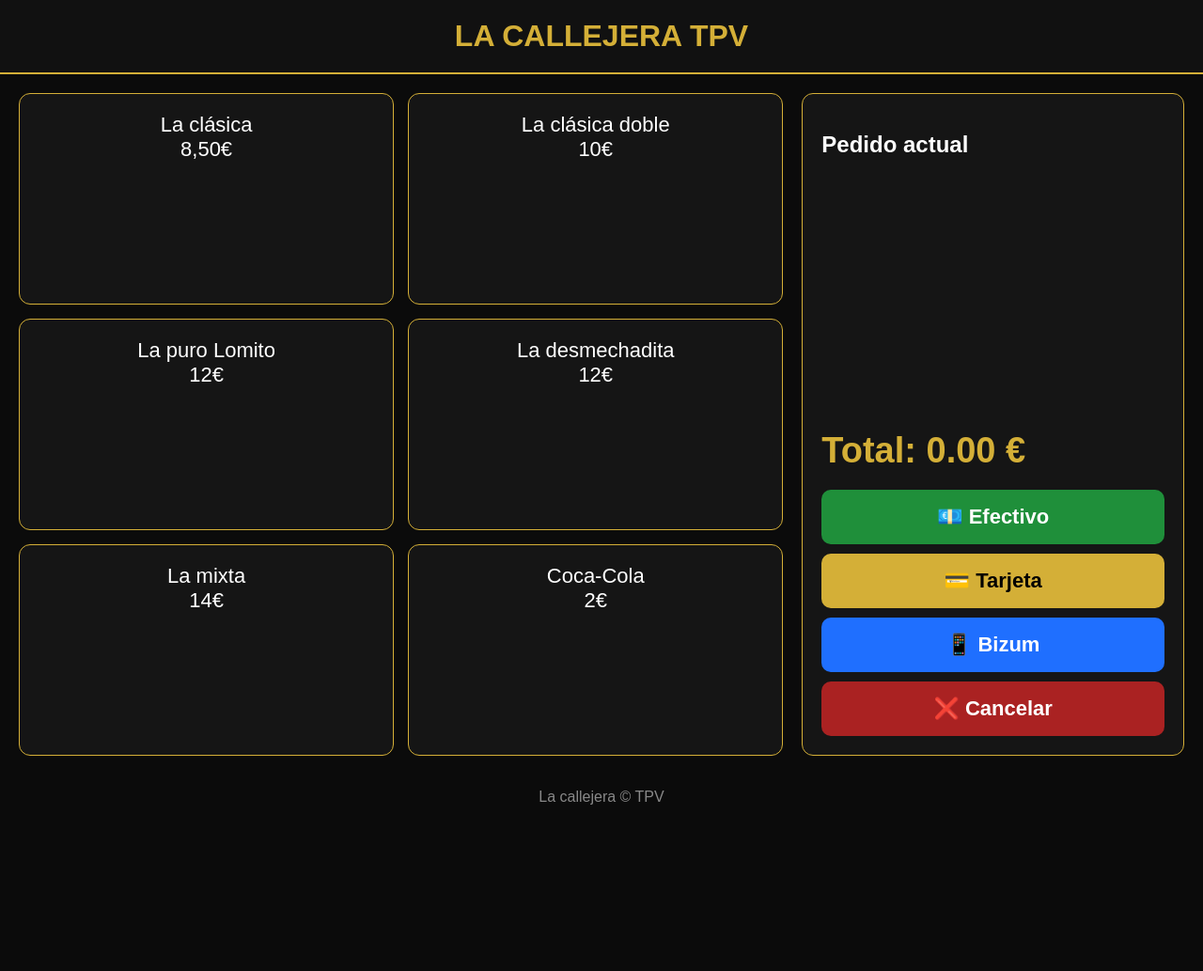
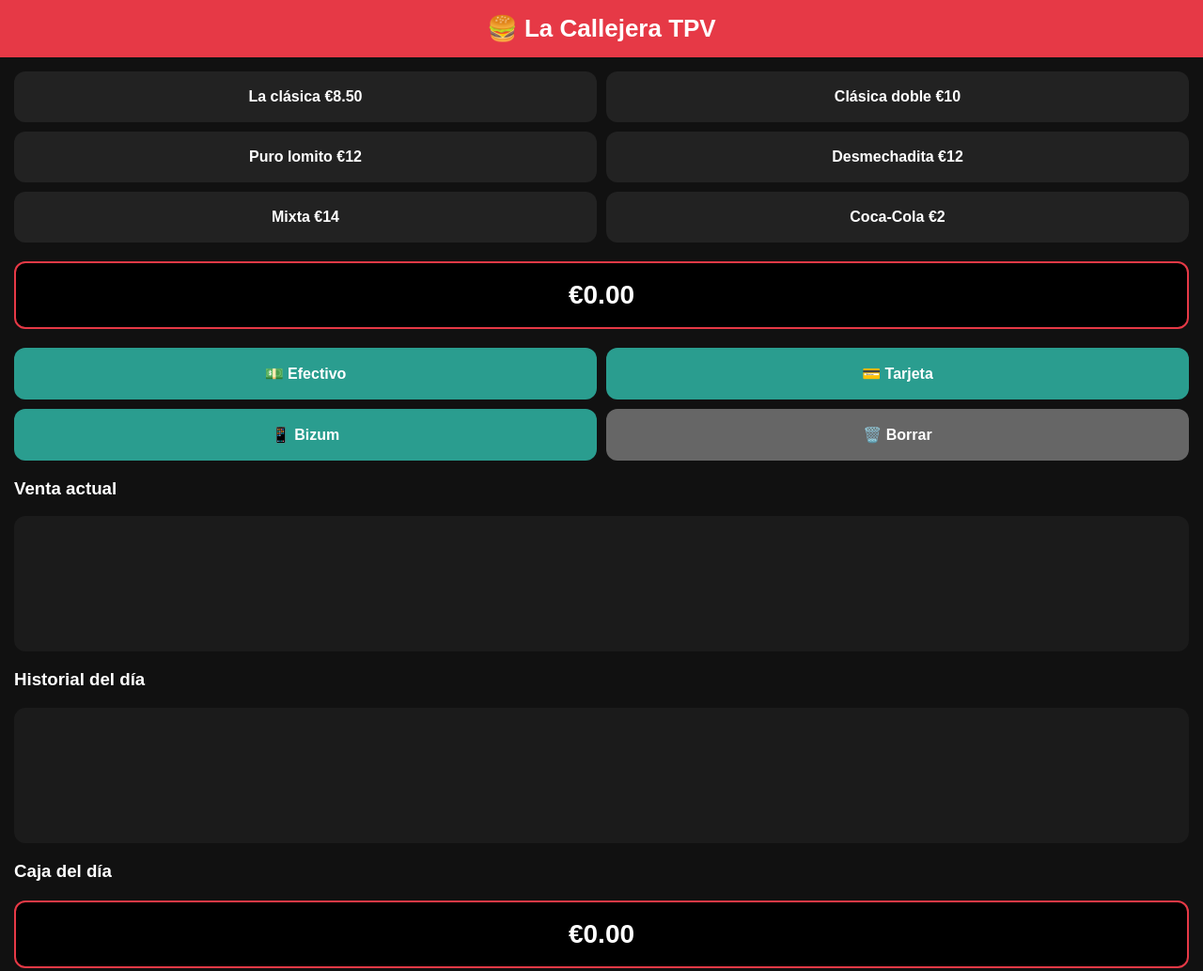
Before and after one commit to paredesalfredo94-coder/lacallejera-tpv, a plain HTML site: page index.html in a window 1280 px wide. Shown: the whole page at 94% size. Before the commit the page ends 872 px from the top, so only its background shows below. Drawn offline with Linux system fonts and the light colour scheme.

Commit message:
Update index.html

```diff
--- a/index.html
+++ b/index.html
@@ -2,169 +2,99 @@
 <html lang="es">
 <head>
 <meta charset="UTF-8">
-<meta name="viewport" content="width=device-width, initial-scale=1.0">
+<meta name="viewport" content="width=device-width,initial-scale=1">
 <title>La Callejera TPV</title>
-
 <style>
-body{
-margin:0;
-font-family:Arial, Helvetica, sans-serif;
-background:#0b0b0b;
-color:white;
+body{font-family:Arial;margin:0;background:#111;color:#fff}
+header{background:#e63946;padding:15px;text-align:center;font-size:26px;font-weight:bold}
+.container{padding:15px}
+.grid{display:grid;grid-template-columns:1fr 1fr;gap:10px}
+button{
+width:100%;padding:18px;border:none;border-radius:12px;
+font-size:16px;font-weight:bold;cursor:pointer
 }
-
-header{
-background:#111;
-padding:20px;
-text-align:center;
-font-size:32px;
-font-weight:bold;
-color:#d4af37;
-border-bottom:2px solid #d4af37;
+.product{background:#222;color:#fff}
+.pay{background:#2a9d8f;color:#fff}
+.clear{background:#666;color:#fff}
+.total{
+margin:20px 0;padding:18px;background:#000;
+border:2px solid #e63946;border-radius:12px;
+font-size:28px;text-align:center;font-weight:bold
 }
-
-.container{
-display:grid;
-grid-template-columns:2fr 1fr;
-gap:20px;
-padding:20px;
+.list{
+background:#1b1b1b;padding:12px;border-radius:12px;
+min-height:120px
 }
-
-.products{
-display:grid;
-grid-template-columns:repeat(2,1fr);
-gap:15px;
-}
-
-.card{
-background:#151515;
-border:1px solid #d4af37;
-padding:20px;
-border-radius:12px;
-text-align:center;
-cursor:pointer;
-font-size:22px;
-}
-
-.card:hover{
-background:#222;
-}
-
-.order{
-background:#151515;
-border:1px solid #d4af37;
-padding:20px;
-border-radius:12px;
-}
-
-#list{
-min-height:250px;
-font-size:20px;
-line-height:1.8;
-}
-
-.total{
-font-size:38px;
-color:#d4af37;
-margin-top:20px;
-font-weight:bold;
-}
-
-.pay{
-display:grid;
-grid-template-columns:1fr;
-gap:10px;
-margin-top:20px;
-}
-
-button{
-padding:16px;
-font-size:22px;
-border:none;
-border-radius:10px;
-cursor:pointer;
-font-weight:bold;
-}
-
-.cash{background:#1f8f3a;color:white;}
-.cardpay{background:#d4af37;color:black;}
-.bizum{background:#1f6fff;color:white;}
-.clear{background:#aa2222;color:white;}
-
-footer{
-text-align:center;
-padding:15px;
-color:#888;
-}
+.small{font-size:14px;color:#ccc}
 </style>
 </head>
-
 <body>
 
-<header>LA CALLEJERA TPV</header>
+<header>🍔 La Callejera TPV</header>
 
 <div class="container">
 
-<div class="products">
+<div class="grid">
+<button class="product" onclick="add('La clásica',8.5)">La clásica €8.50</button>
+<button class="product" onclick="add('Clásica doble',10)">Clásica doble €10</button>
+<button class="product" onclick="add('Puro lomito',12)">Puro lomito €12</button>
+<button class="product" onclick="add('Desmechadita',12)">Desmechadita €12</button>
+<button class="product" onclick="add('Mixta',14)">Mixta €14</button>
+<button class="product" onclick="add('Coca-Cola',2)">Coca-Cola €2</button>
+</div>
 
-<div class="card" onclick="add('La clásica',8.5)">La clásica<br>8,50€</div>
-<div class="card" onclick="add('La clásica doble',10)">La clásica doble<br>10€</div>
-<div class="card" onclick="add('La puro Lomito',12)">La puro Lomito<br>12€</div>
-<div class="card" onclick="add('La desmechadita',12)">La desmechadita<br>12€</div>
-<div class="card" onclick="add('La mixta',14)">La mixta<br>14€</div>
-<div class="card" onclick="add('Coca-Cola',2)">Coca-Cola<br>2€</div>
+<div class="total" id="total">€0.00</div>
+
+<div class="grid">
+<button class="pay" onclick="pay('Efectivo')">💵 Efectivo</button>
+<button class="pay" onclick="pay('Tarjeta')">💳 Tarjeta</button>
+<button class="pay" onclick="pay('Bizum')">📱 Bizum</button>
+<button class="clear" onclick="resetSale()">🗑️ Borrar</button>
+</div>
+
+<h3>Venta actual</h3>
+<div class="list" id="items"></div>
+
+<h3>Historial del día</h3>
+<div class="list" id="history"></div>
+
+<h3>Caja del día</h3>
+<div class="total" id="cash">€0.00</div>
 
 </div>
 
-<div class="order">
-<h2>Pedido actual</h2>
-<div id="list"></div>
-
-<div class="total">
-Total: <span id="total">0.00</span> €
-</div>
-
-<div class="pay">
-<button class="cash" onclick="pay('Efectivo')">💶 Efectivo</button>
-<button class="cardpay" onclick="pay('Tarjeta')">💳 Tarjeta</button>
-<button class="bizum" onclick="pay('Bizum')">📱 Bizum</button>
-<button class="clear" onclick="clearOrder()">❌ Cancelar</button>
-</div>
-
-</div>
-
-</div>
-
-<footer>La callejera © TPV</footer>
-
 <script>
-let order=[];
 let total=0;
+let items=[];
+let cash=0;
 
 function add(name,price){
-order.push(name);
-total += price;
+items.push(name+" €"+price.toFixed(2));
+total+=price;
 render();
 }
 
 function render(){
-document.getElementById("list").innerHTML = order.join("<br>");
-document.getElementById("total").innerText = total.toFixed(2);
+document.getElementById("items").innerHTML=items.join("<br>");
+document.getElementById("total").innerHTML="€"+total.toFixed(2);
+document.getElementById("cash").innerHTML="€"+cash.toFixed(2);
 }
 
-function clearOrder(){
-order=[];
-total=0;
+function pay(method){
+if(total===0)return;
+let line=method+" - €"+total.toFixed(2);
+document.getElementById("history").innerHTML=line+"<br>"+document.getElementById("history").innerHTML;
+cash+=total;
+resetSale(false);
 render();
 }
 
-function pay(method){
-if(total===0){
-alert("No hay pedido");
-return;
-}
-alert("Venta registrada en " + method + " por " + total.toFixed(2) + "€");
-clearOrder();
+function resetSale(renderNow=true){
+total=0;
+items=[];
+document.getElementById("items").innerHTML="";
+document.getElementById("total").innerHTML="€0.00";
+if(renderNow)render();
 }
 </script>
 
```
